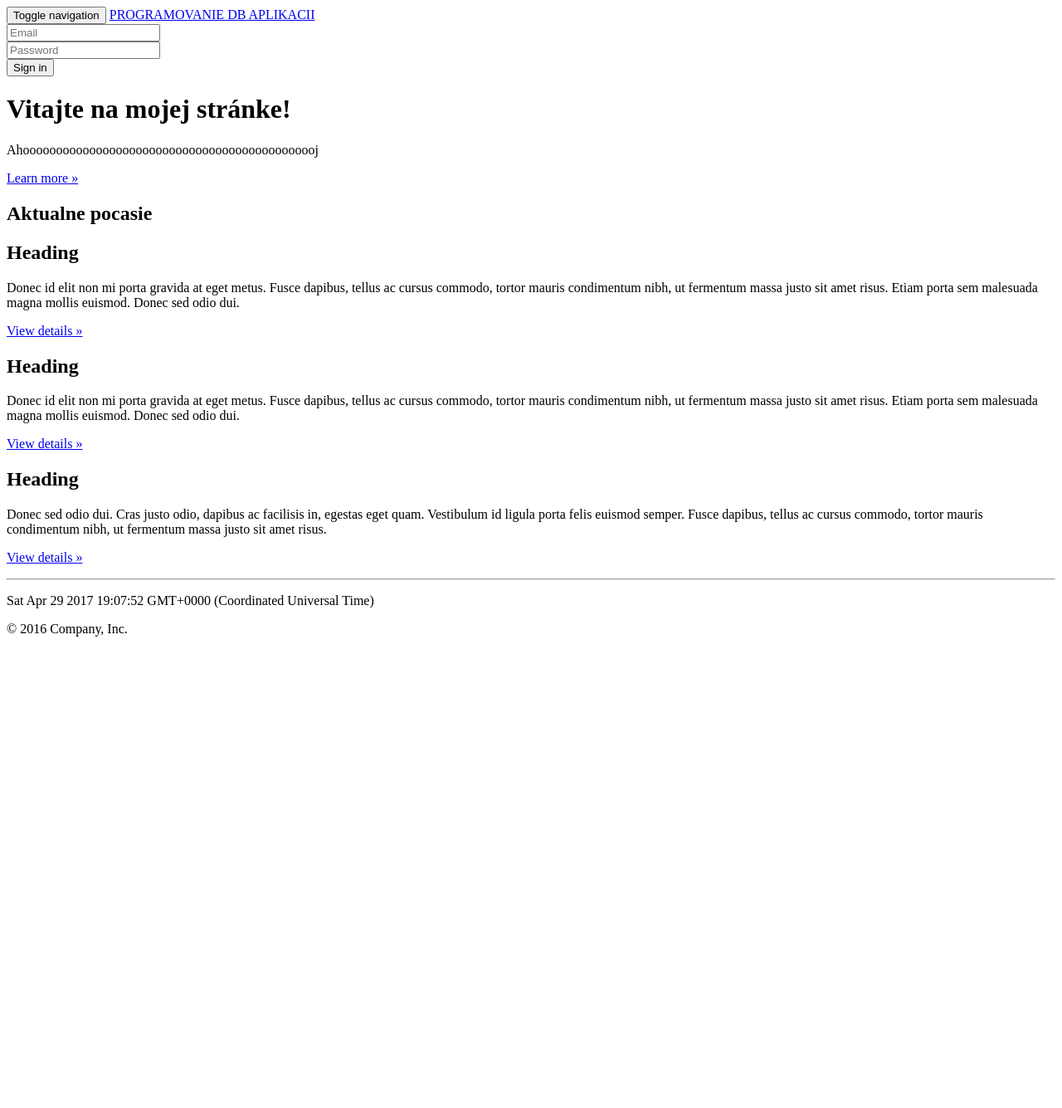
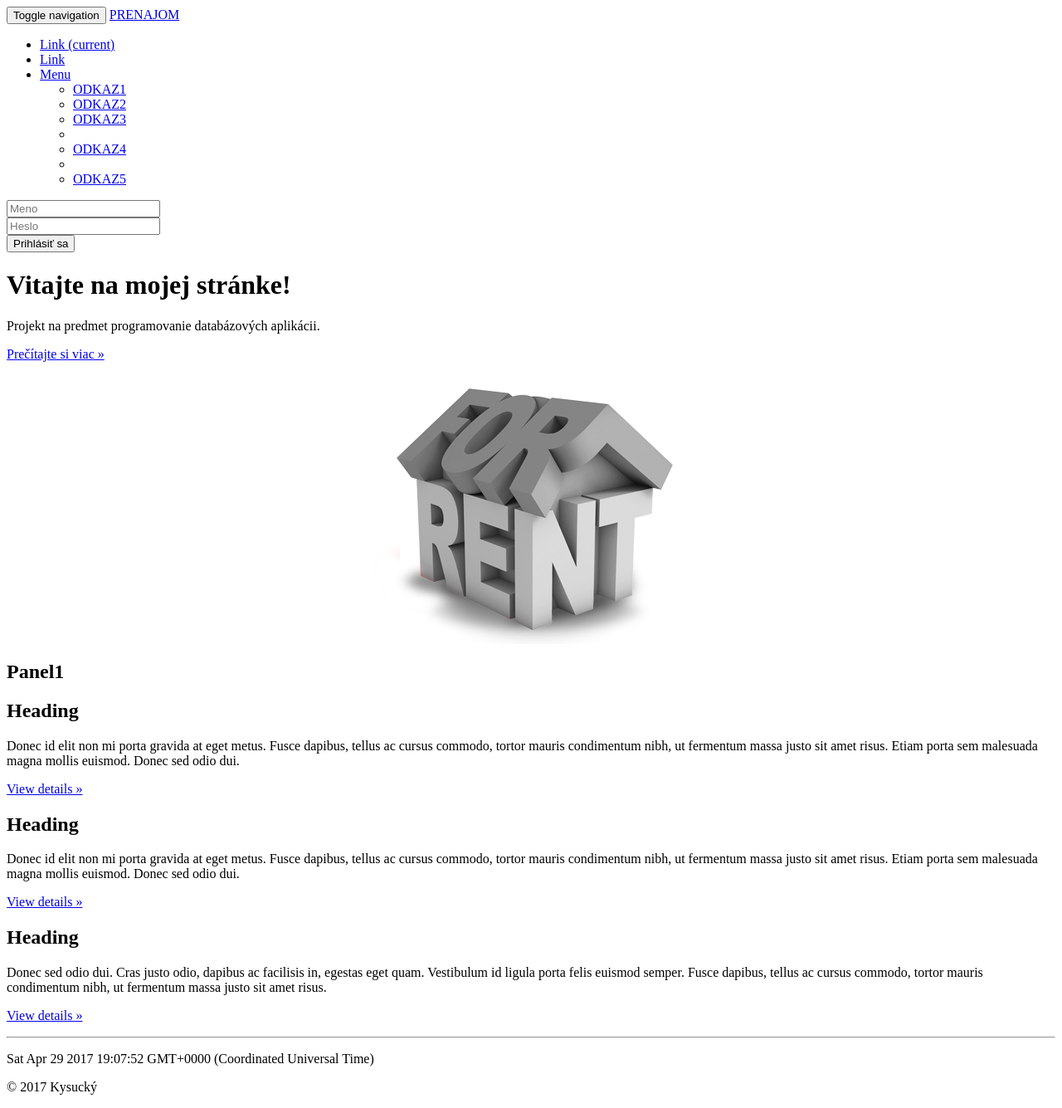
Before and after one commit to 8brano7/Prenajom, a CodeIgniter app: the page made by application/views/home.php in a window 1280 px wide. Shown: the whole page at 83% size. Before the commit the page ends 767 px from the top, so only its background shows below. Run offline with CodeIgniter, Linux system fonts and the light colour scheme.

Commit message:
Pridaný navbar, custom.css a favicon

```diff
--- a/application/views/home.php
+++ b/application/views/home.php
@@ -9,17 +9,54 @@
                 <span class="icon-bar"></span>
                 <span class="icon-bar"></span>
             </button>
-            <a class="navbar-brand" href="#">PROGRAMOVANIE DB APLIKACII</a>
+
+
+
+
+
+
+            </button>
+            <a class="navbar-brand" href="#">PRENAJOM</a>
         </div>
-        <div id="navbar" class="navbar-collapse collapse">
-            <form class="navbar-form navbar-right">
+
+        <div class="collapse navbar-collapse" id="bs-example-navbar-collapse-1">
+            <ul class="nav navbar-nav">
+                <li><a href="#">Link <span class="sr-only">(current)</span></a></li>
+                <li><a href="#">Link</a></li>
+                <li class="dropdown">
+                    <a href="#" class="dropdown-toggle" data-toggle="dropdown" role="button" aria-expanded="false">Menu <span class="caret"></span></a>
+                    <ul class="dropdown-menu" role="menu">
+                        <li><a href="#">ODKAZ1</a></li>
+                        <li><a href="#">ODKAZ2</a></li>
+                        <li><a href="#">ODKAZ3</a></li>
+                        <li class="divider"></li>
+                        <li><a href="#">ODKAZ4</a></li>
+                        <li class="divider"></li>
+                        <li><a href="#">ODKAZ5</a></li>
+                    </ul>
+                </li>
+            </ul>
+            <form class="navbar-form navbar-left" role="search">
                 <div class="form-group">
-                    <input type="text" placeholder="Email" class="form-control">
+
+
+
+
+
+
+
+
+                <div id="navbar" class="navbar-collapse collapse">
+                    <form class="navbar-form navbar-right">
+                        <div class="form-group">
+
+
+                    <input type="text" placeholder="Meno" class="form-control">
                 </div>
                 <div class="form-group">
-                    <input type="password" placeholder="Password" class="form-control">
+                    <input type="password" placeholder="Heslo" class="form-control">
                 </div>
-                <button type="submit" class="btn btn-success">Sign in</button>
+                <button type="submit" class="btn btn-success">Prihlásiť sa</button>
             </form>
         </div><!--/.navbar-collapse -->
     </div>
@@ -41,50 +78,27 @@
 <div class="jumbotron">
     <div class="container">
         <h1>Vitajte na mojej stránke!</h1>
-        <p>Ahooooooooooooooooooooooooooooooooooooooooooooj</p>
-        <p><a class="btn btn-primary btn-lg" href="#" role="button">Learn more &raquo;</a></p>
+        <p>Projekt na predmet programovanie databázových aplikácii.</p>
+        <p><a class="btn btn-primary btn-lg" href="#" role="button">Prečítajte si viac &raquo;</a></p>
     </div>
 </div>
 
 
 
+<center><img src="assets/imgs/header.png"/><br <br /></form>
+</center>
 
 
-
-
-<div class="container">
-    <h2>Aktualne pocasie</h2>
+    <div class="container">
+    <h2>Panel1</h2>
     <div class="panel panel-default">
         <div class="panel-body">
-
-
-
 
 
 
         </div>
     </div>
 </div>
-
-
-
-
-
-
-
-
-
-
-
-
-
-
-
-
-
-
-
-
 
 
 
@@ -133,6 +147,6 @@
 
 
     <footer>
-        <p>&copy; 2016 Company, Inc.</p>
+        <p>&copy; 2017 Kysucký</p>
     </footer>
 </div> <!-- /container -->
--- /dev/null
+++ b/assets/css/custom.css
@@ -0,0 +1,5 @@
+body {
+
+    min-height: 2000px;
+    padding-top: 70px;
+}
```
Also changed, not shown: application/views/template/header.php (+11 -8 lines), assets/imgs/favicon.png (added), assets/imgs/header.png (added).
